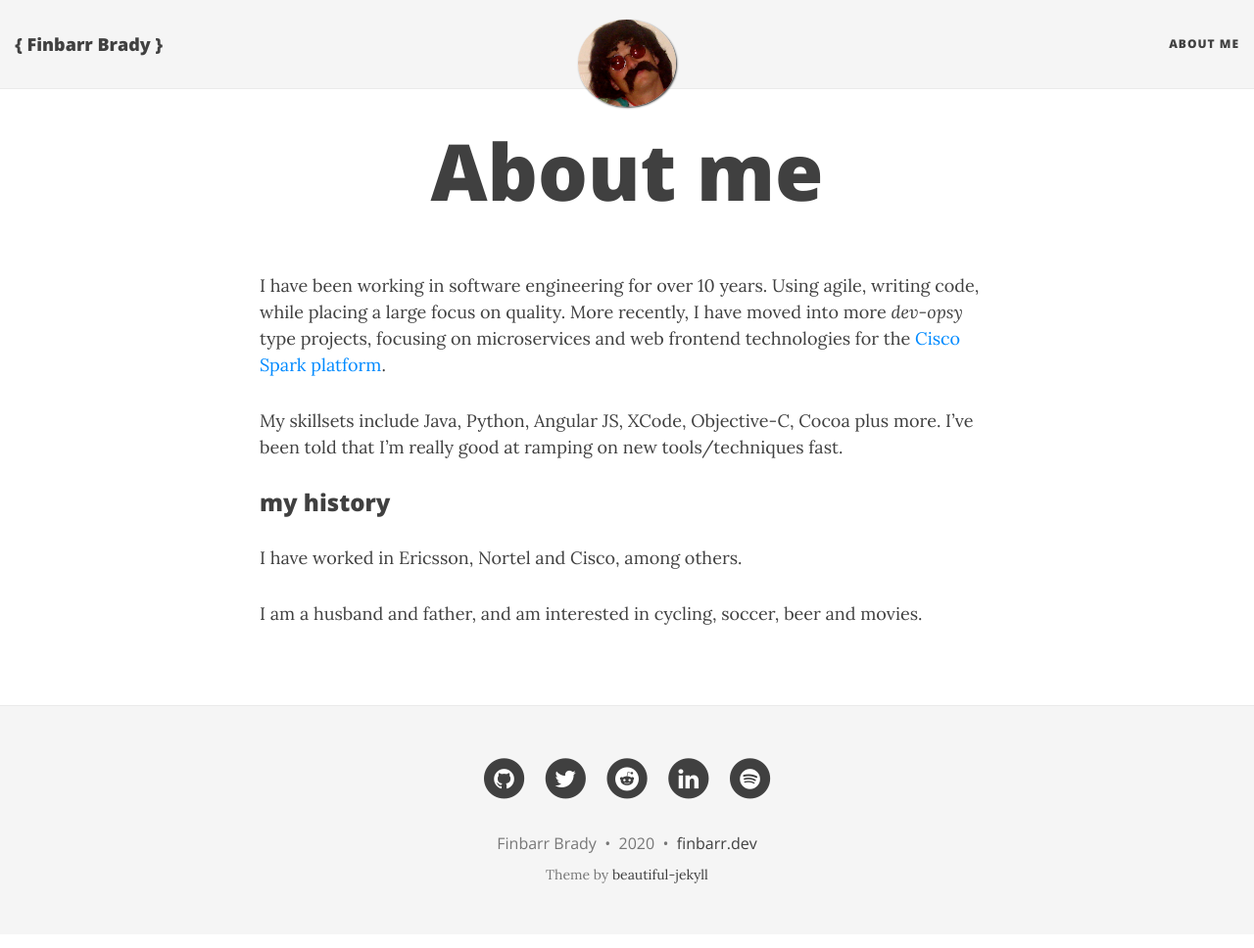
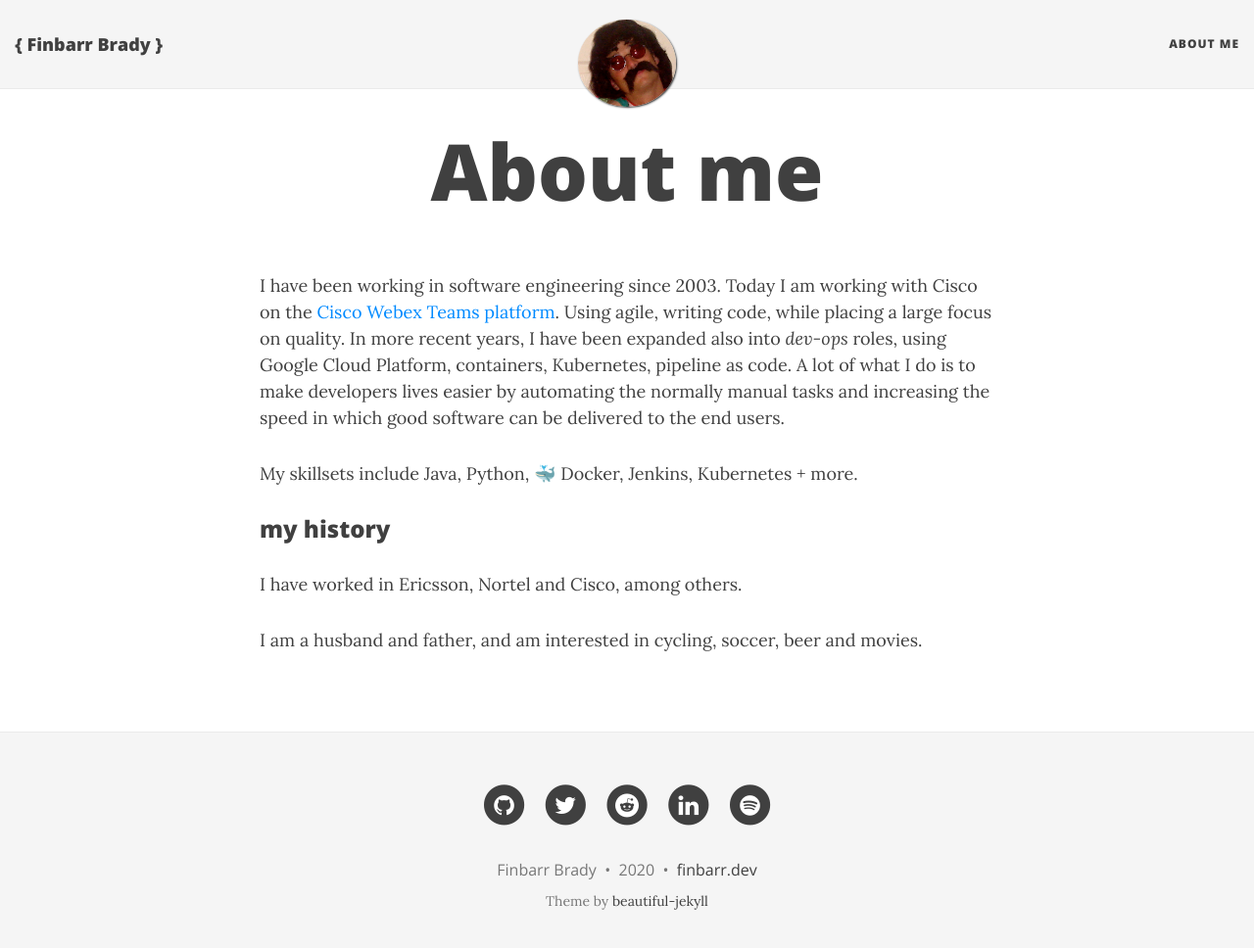
Before and after one commit to fbradyirl/fbradyirl_archive.github.io, a Jekyll site: the page built from aboutme.md, in a window 1280 px wide and 981 px high. Shown: the top 968 px of the window at 98% size. Built offline with Jekyll 4.4.1, drawn with Linux system fonts in a browser that asks for light colours; nearby versions of some CDN libraries.

Commit message:
Update bio

```diff
--- a/aboutme.md
+++ b/aboutme.md
@@ -6,9 +6,9 @@ published: true
 image: /img/fin.png
 ---
 
-I have been working in software engineering for over 10 years. Using agile, writing code, while placing a large focus on quality. More recently, I have moved into more _dev-opsy_ type projects, focusing on microservices and web frontend technologies for the [Cisco Spark platform](https://developer.ciscospark.com).
+I have been working in software engineering since 2003. Today I am working with Cisco on the [Cisco Webex Teams platform](https://developer.webex.com). Using agile, writing code, while placing a large focus on quality. In more recent years, I have been expanded also into _dev-ops_ roles, using Google Cloud Platform, containers, Kubernetes, pipeline as code. A lot of what I do is to make developers lives easier by automating the normally manual tasks and increasing the speed in which good software can be delivered to the end users.
 
-My skillsets include Java, Python, Angular JS, XCode, Objective-C, Cocoa plus more. I've been told that I'm really good at ramping on new tools/techniques fast.
+My skillsets include Java, Python, 🐳 Docker, Jenkins, Kubernetes + more.
 
 ### my history
 
```
